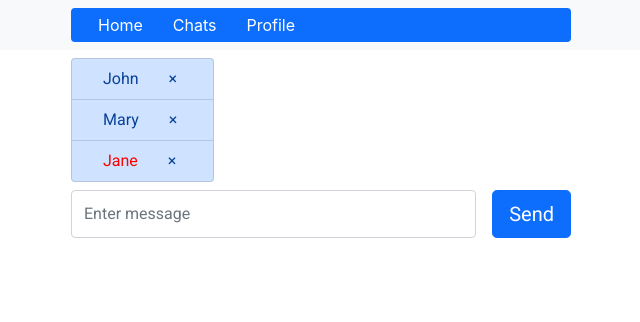
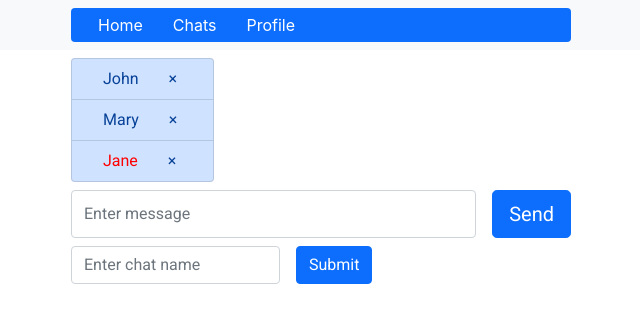
Before and after one commit to marxt2016/React, a React (Create React App) app: page /chats/jane in a window 1280 px wide. Shown: the top 322 px of the page, without its empty margins (319-959 px from the left). Built offline with nearby package versions, Linux system fonts and the light colour scheme.

Commit message:
lesson5 initial commit

```diff
--- a/src/App.js
+++ b/src/App.js
@@ -1,5 +1,5 @@
 import React from 'react';
-import { BrowserRouter, Link, Route, Routes } from 'react-router-dom';
+import { BrowserRouter, Link, Route, Routes, Navigate } from 'react-router-dom';
 import { Home } from './components/Home';
 import { Chats } from './components/Chats';
 import { Profile } from './components/Profile';
@@ -9,8 +9,9 @@ import { Provider } from 'react-redux';
 import { store } from './store/index';
 
 
+export const App = () => {
 
-export const App = () => (
+  return (
     <Provider store={store}>
       <BrowserRouter>
         <Navbar bg="light" variant="dark">
@@ -29,17 +30,19 @@ export const App = () => (
         <Routes>
           <Route path="/" element={<Home />} />
           <Route path="profile" element={<Profile />} />
-        <Route path="/chats" >
+          <Route path="chats" >
 
             <Route path=":id" element={<Chats />} />
 
             <Route index element={<Chatlist />} />
+            <Route element={<Home />} />
           </Route>
 
         </Routes>
       </BrowserRouter >
     </Provider>
   )
+}
 
 
 
--- a/src/components/Chatlist.js
+++ b/src/components/Chatlist.js
@@ -1,5 +1,5 @@
 
-import React, { useState, Fragment } from "react";
+import React, { Fragment } from "react";
 import { ListGroup } from 'react-bootstrap';
 import { NavLink } from 'react-router-dom';
 import { chatNamesInitial } from './Chats';
@@ -8,8 +8,9 @@ export const Chatlist = ({ chatNames = chatNamesInitial, deleteChat }) => {
 
     return (
         <ListGroup className='mt-2 mb-2 App' >
-            {chatNames.map((chat) =>
-                <Fragment key={chat.id}>
+            {chatNames.map((chat) => {
+
+                return (<Fragment key={chat.id}>
                     <ListGroup.Item action variant="primary" >
                         <NavLink
                             style={({ isActive }) => ({ color: isActive ? "red" : "#084298" })}
@@ -18,7 +19,9 @@ export const Chatlist = ({ chatNames = chatNamesInitial, deleteChat }) => {
                         <a onClick={deleteChat} id={chat.id} >&times;</a>
                     </ListGroup.Item>
 
-                </Fragment>
+                </Fragment>)
+            }
+
             )}
         </ListGroup>
     )
--- a/src/components/Chats.js
+++ b/src/components/Chats.js
@@ -5,8 +5,11 @@ import React, { useState, useEffect, useCallback } from "react";
 import { InputForm } from './InputForm';
 import { AUTHORS } from './utils';
 import { Chatlist } from './Chatlist';
-import { v4 as uuidv4 } from 'uuid';
+import { Form, Button } from 'react-bootstrap';
+//import { v4 as uuidv4 } from 'uuid';
 import { useParams } from 'react-router';
+
+
 
 export const chatNamesInitial = [
     {
@@ -44,31 +47,58 @@ const messagesInitial = {
     ],
 
 }
-
 export function Chats() {
     let { id } = useParams();
     const [messages, setMessages] = useState(messagesInitial);
     const [chatNames, setChatNames] = useState(chatNamesInitial);
+    const [value, setValue] = useState('');
+
+    const handleChange = (event) => {
+        setValue(event.target.value);
+    }
+    const handleSubmit = (event) => {
+        event.preventDefault();
+        handleAddChat(event.target[0].value);
+        setValue('');
+    }
+
     const handleMessageSend = useCallback((newMessage) => {
         if (newMessage.text.length) {
             setMessages(
                 (prevMessages) => ({ ...prevMessages, [id]: [...prevMessages[id], newMessage] })
             )
         }
-    }, [id])
+    }, [id]);
 
-    const handleDelete = (element) => {
+    const handleDelete = useCallback((element) => {
         let index = chatNames.indexOf(chatNames.find(el => el.id === element.target.id));
         if (index > -1) {
             chatNames.splice(chatNames.indexOf(chatNames.find(el => el.id === element.target.id)), 1);
         }
         setChatNames([...chatNames]);
-    }
+        setMessages(prevMessages => {
+            const newMessages = { ...prevMessages };
+            delete newMessages[element.target.id];
+            console.log(!newMessages[element.target.id]);
+
+            return newMessages
+        })
+    }, []);
+
+    const handleAddChat = useCallback((chatName) => {
+        const newId = `chat-${Date.now()}`;
+        setChatNames(prevChatNames => [...prevChatNames, { name: chatName, id: newId }]);
+        setMessages(prevMessages => ({
+            ...prevMessages,
+            [newId]: [],
+        })
+        )
+
+    }, [])
 
     useEffect(() => {
-
         if (
-            messages[id].length &&
+            messages[id]?.length &&
             messages[id][messages[id].length - 1].author !== AUTHORS.bot
         ) {
             const timer = setTimeout(
@@ -83,15 +113,31 @@ export function Chats() {
 
     });
 
-
     return (
         <div className="App">
             <main>
                 <div className='Chatlist'>
-                    <Chatlist chatNames={chatNames} deleteChat={handleDelete} onChange={setChatNames} />
+                    <Chatlist
+                        chatNames={chatNames}
+                        deleteChat={handleDelete}
+                        onChange={setChatNames}
+                    />
                     <Messages messages={messages[id]} />
                 </div>
                 <InputForm onMessageSend={handleMessageSend} />
+                <Form className='mt-2' onSubmit={handleSubmit} >
+                    <Form.Group className="me-3"  >
+                        <Form.Control
+                            type="text"
+                            placeholder="Enter chat name"
+                            value={value}
+                            onChange={handleChange}
+                        />
+                    </Form.Group>
+                    <Button variant="primary" type="submit">
+                        Submit
+                    </Button>
+                </Form>
             </main>
         </div>
     );
--- a/src/components/Messages.js
+++ b/src/components/Messages.js
@@ -1,4 +1,6 @@
 import React from "react";
+
+import { Navigate } from 'react-router-dom';
 const createMessage = (message) => {
     const { text, author, id } = message;
 
@@ -10,6 +12,9 @@ const createMessage = (message) => {
 }
 
 export const Messages = ({ messages }) => {
+    if (!messages) {
+        return <Navigate replace to="/chats" />
+    }
     return (
         <ul className='Messages-list' >
             {messages.map(message => createMessage(message))}
```
Lines whose indentation alone changed are shown as unchanged.
